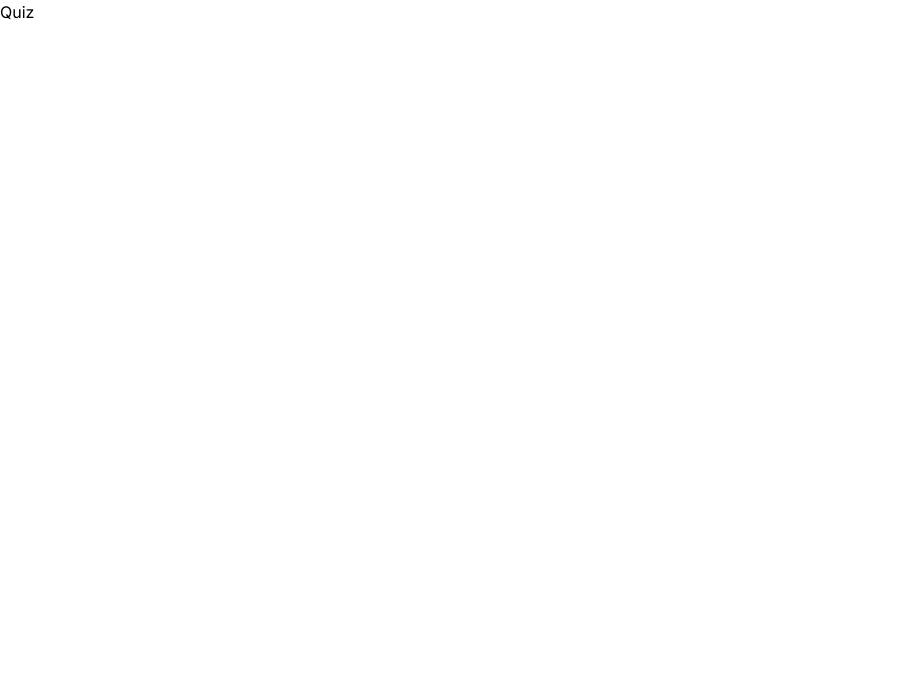
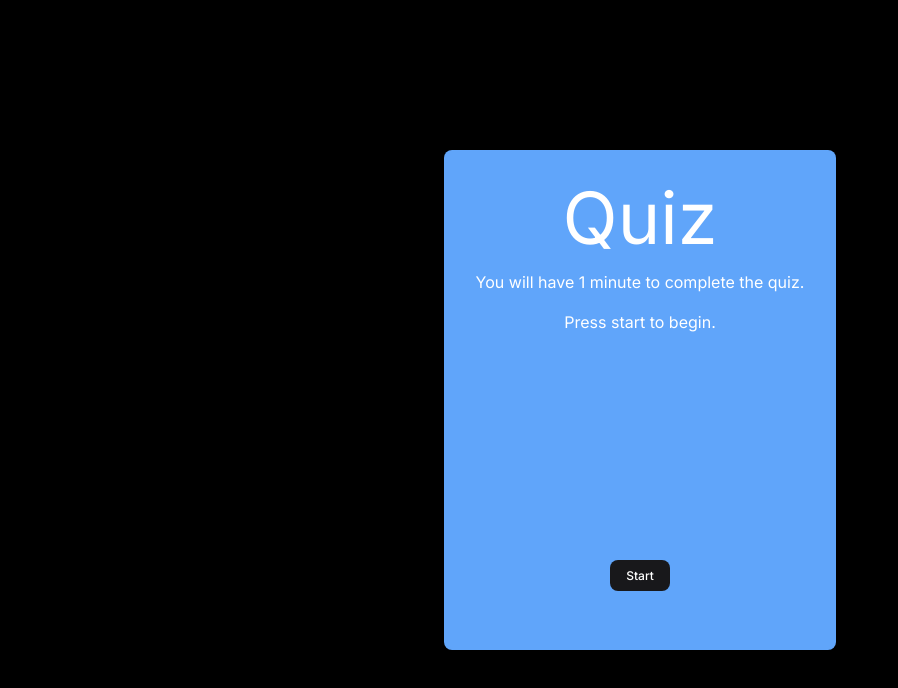
Before and after one commit to puyanwei/quiz, a Next.js app: page / in a window 1280 px wide. Shown: the top 688 px of the page, without its empty margins (0-898 px from the left). Built offline with nearby package versions, Linux system fonts and the light colour scheme.

Commit message:
Add Homepage component and add to Storybook and app

```diff
--- a/src/app/layout.tsx
+++ b/src/app/layout.tsx
@@ -10,7 +10,7 @@ export const metadata = {
 
 export default function RootLayout({ children }: { children: React.ReactNode }) {
   return (
-    <html lang="en">
+    <html lang="en" className="h-screen bg-black">
       <body className={inter.className}>{children}</body>
     </html>
   )
--- a/src/app/page.tsx
+++ b/src/app/page.tsx
@@ -1,3 +1,5 @@
+import { Homepage } from "@/components/pages/Homepage"
+
 export default function Home() {
-  return <main>Quiz</main>
+  return <Homepage />
 }
--- /dev/null
+++ b/src/app/quiz/page.tsx
@@ -0,0 +1,11 @@
+"use client"
+
+import { useState } from "react"
+import initialData from "../../../public/questions.json"
+import { isEmptyObject } from "@/shared/helpers"
+
+export default function Quiz() {
+  const [data, setData] = useState(initialData)
+  if (isEmptyObject(data)) throw new Error("Data object is empty")
+  return <div>Quiz Page</div>
+}
--- a/src/components/atoms/Button/index.tsx
+++ b/src/components/atoms/Button/index.tsx
@@ -3,13 +3,15 @@ import { ReactNode } from "react"
 
 interface ButtonProps extends Component {
   children: ReactNode
+  onClick: () => void
 }
 
-export function Button({ className, children, testId = "button" }: ButtonProps) {
+export function Button({ className, children, testId = "button", onClick }: ButtonProps) {
   return (
     <button
       className={`px-4 py-2 text-xs font-medium text-white rounded-lg cursor-pointer bg-zinc-900 hover:bg-indigo-500 hover:text-white focus:ring-4 ${className}`}
       data-testid={testId}
+      onClick={onClick}
     >
       {children}
     </button>
--- a/src/components/atoms/Card/index.tsx
+++ b/src/components/atoms/Card/index.tsx
@@ -8,7 +8,7 @@ interface CardProps extends Component {
 export function Card({ className, children, testId = "card" }: CardProps) {
   return (
     <div
-      className={`rounded-lg py-8 px-6 bg-blue-400 text-white  ${className}`}
+      className={`rounded-lg p-8 bg-blue-400 text-white text-center min-h-[500px] ${className}`}
       data-testid={testId}
     >
       {children}
--- /dev/null
+++ b/src/components/pages/Homepage/index.tsx
@@ -0,0 +1,28 @@
+import { Card } from "../../atoms/Card"
+import { Heading } from "../../atoms/typography/Heading"
+import { Text } from "../../atoms/typography/Text"
+import { Component } from "../../../shared/types"
+import Link from "next/link"
+
+interface HomepageProps extends Component {}
+
+export function Homepage({ className, testId = "homepage" }: HomepageProps) {
+  return (
+    <main className={`grid place-items-center h-screen ${className}`} data-testid={testId}>
+      <Card className="flex flex-col space-y-4">
+        <Heading>Quiz</Heading>
+        <Text>You will have 1 minute to complete the quiz.</Text>
+        <Text>Press start to begin.</Text>
+        <div className="flex flex-grow" />
+        <div className="pb-8">
+          <Link
+            className="px-4 py-2 text-xs font-medium text-white rounded-lg cursor-pointer bg-zinc-900 hover:bg-indigo-500 hover:text-white focus:ring-4"
+            href="/quiz"
+          >
+            Start
+          </Link>
+        </div>
+      </Card>
+    </main>
+  )
+}
--- /dev/null
+++ b/src/shared/helpers.ts
@@ -0,0 +1,3 @@
+export function isEmptyObject(obj: object): boolean {
+  return Object.keys(obj).length === 0
+}
```
Also changed, not shown: 1 other file (tests, documents, lock files or other folders).
